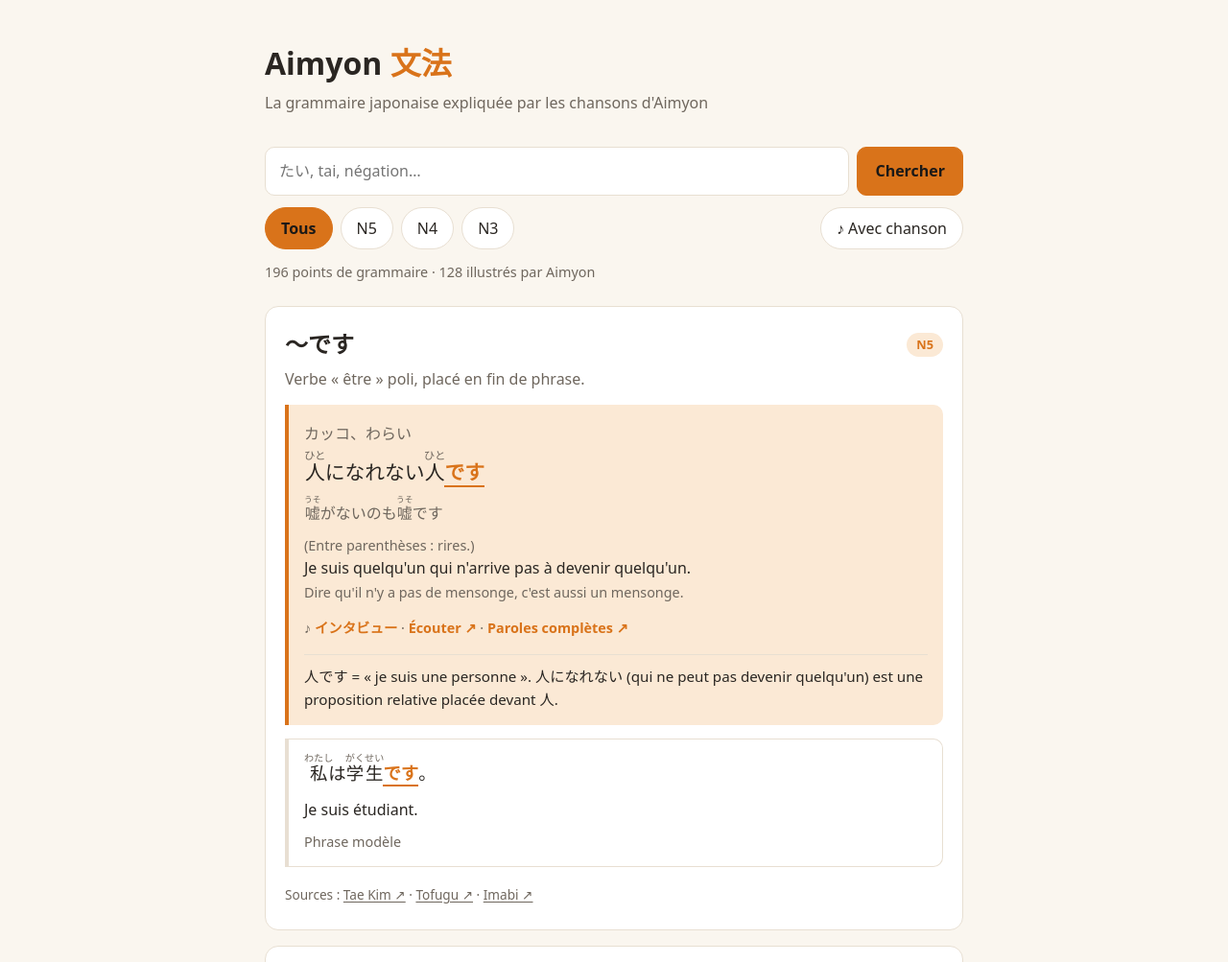
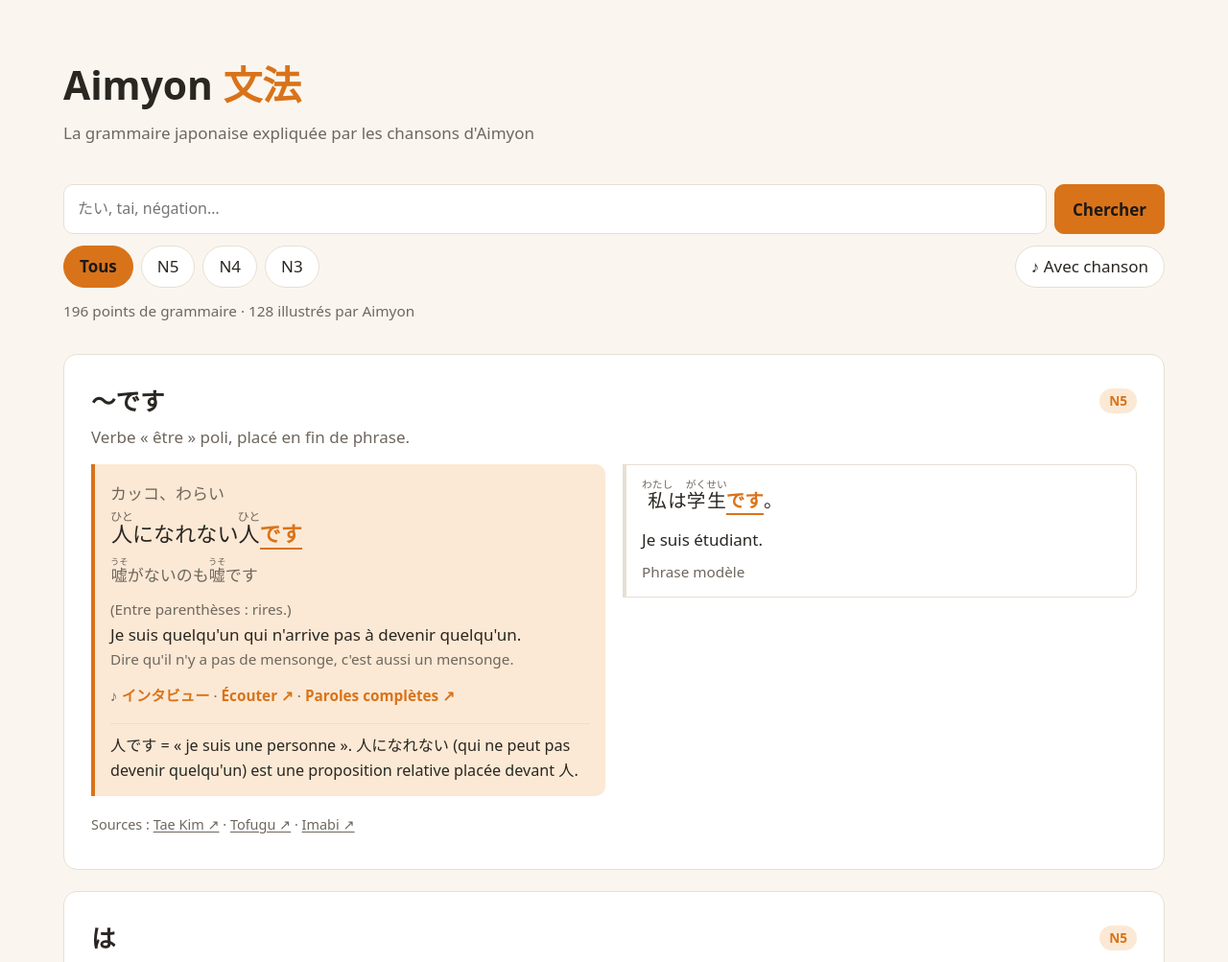
Before and after one commit to tib076fr/aimyon-grammaire, a plain HTML site: page index.html in a window 1280 px wide. Shown: the top 1003 px of the page at 96% size. Drawn offline with Linux system fonts and the light colour scheme.

Commit message:
Élargit la mise en page sur grand écran
Au-delà de 1000 px de large, le contenu s'élargit, le texte grossit un
peu et les exemples d'une fiche se placent côte à côte.

Co-Authored-By: Claude Fable 5.2 <noreply@anthropic.com>
Claude-Session: https://claude.ai/code/session_01K6kSytVKT4DS6gMMrf4QQu

```diff
--- a/app.js
+++ b/app.js
@@ -110,7 +110,7 @@ function creerFiche(point) {
         <span class="niveau">${point.niveau}</span>
       </div>
       <p class="resume">${echapper(point.resume)}</p>
-      ${exemples.map(creerExemple).join("")}
+      <div class="exemples">${exemples.map(creerExemple).join("")}</div>
       ${creerSources(point)}
     </article>`;
 }
--- a/style.css
+++ b/style.css
@@ -191,3 +191,28 @@ mark rt { font-weight: 400; }
 p.contexte { font-size: 1rem; line-height: 2; color: var(--discret); }
 .traduction span { display: block; }
 .traduction .contexte { font-size: 0.9rem; color: var(--discret); }
+
+/* ---------- Grand écran (ordinateur) ---------- */
+.exemples { display: grid; gap: 14px; }
+.exemples blockquote { margin: 0; }
+
+@media (min-width: 1000px) {
+  html { font-size: 17px; }
+  header, main, footer { max-width: 1180px; }
+  header { padding-top: 56px; }
+  h1 { font-size: 2.4rem; }
+  .controles { margin: 32px 0; }
+  .fiches { gap: 22px; }
+  .fiche { padding: 28px; }
+
+  /* Les exemples d'une fiche côte à côte : chanson à gauche, modèle à droite */
+  .exemples { grid-template-columns: 1fr 1fr; gap: 18px; align-items: start; }
+  .exemples blockquote:only-child { grid-column: 1 / -1; }
+  /* Un 3e exemple seul sur sa ligne prend toute la largeur */
+  .exemples blockquote:last-child:nth-child(odd) { grid-column: 1 / -1; }
+}
+
+@media (min-width: 1500px) {
+  html { font-size: 18px; }
+  header, main, footer { max-width: 1320px; }
+}
```
